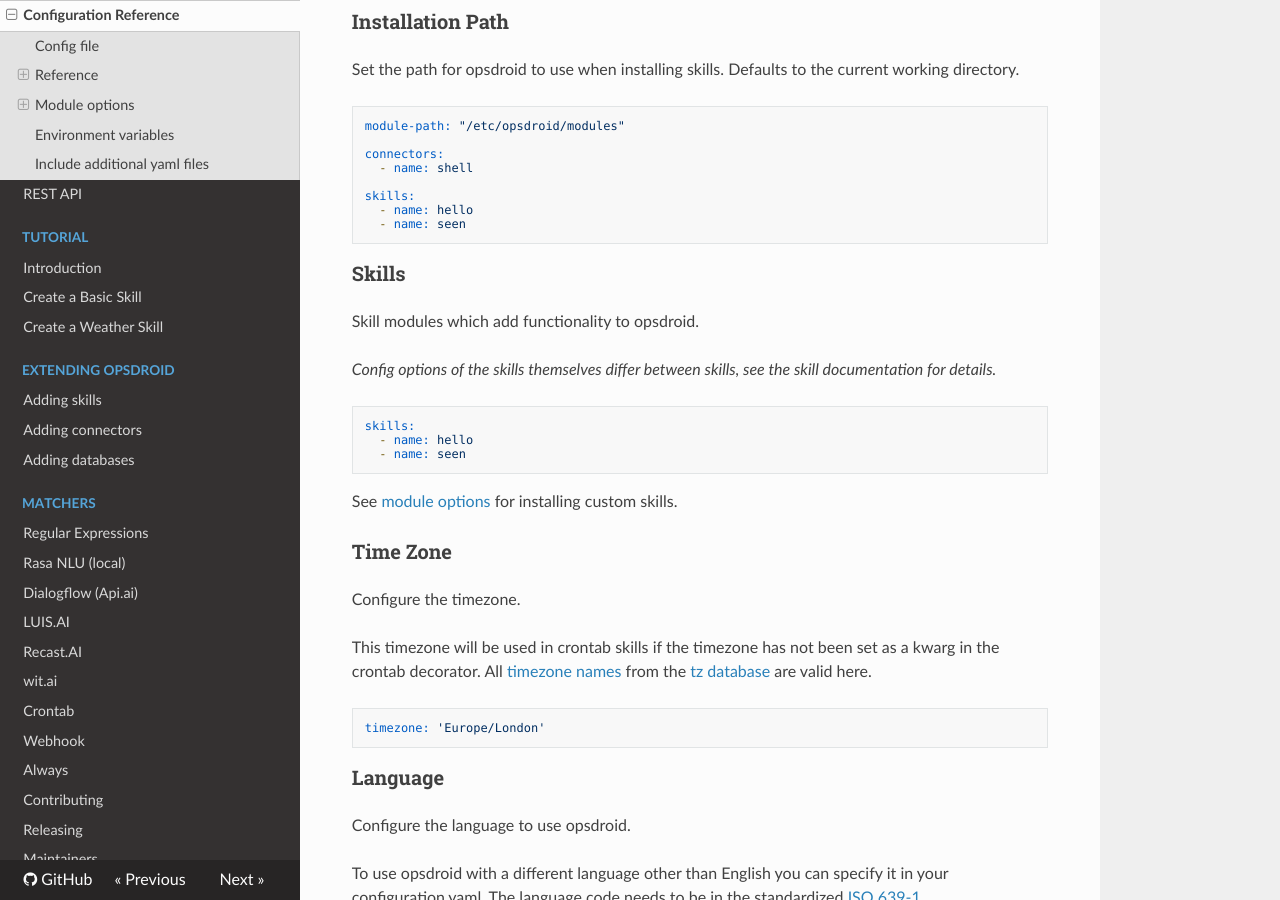
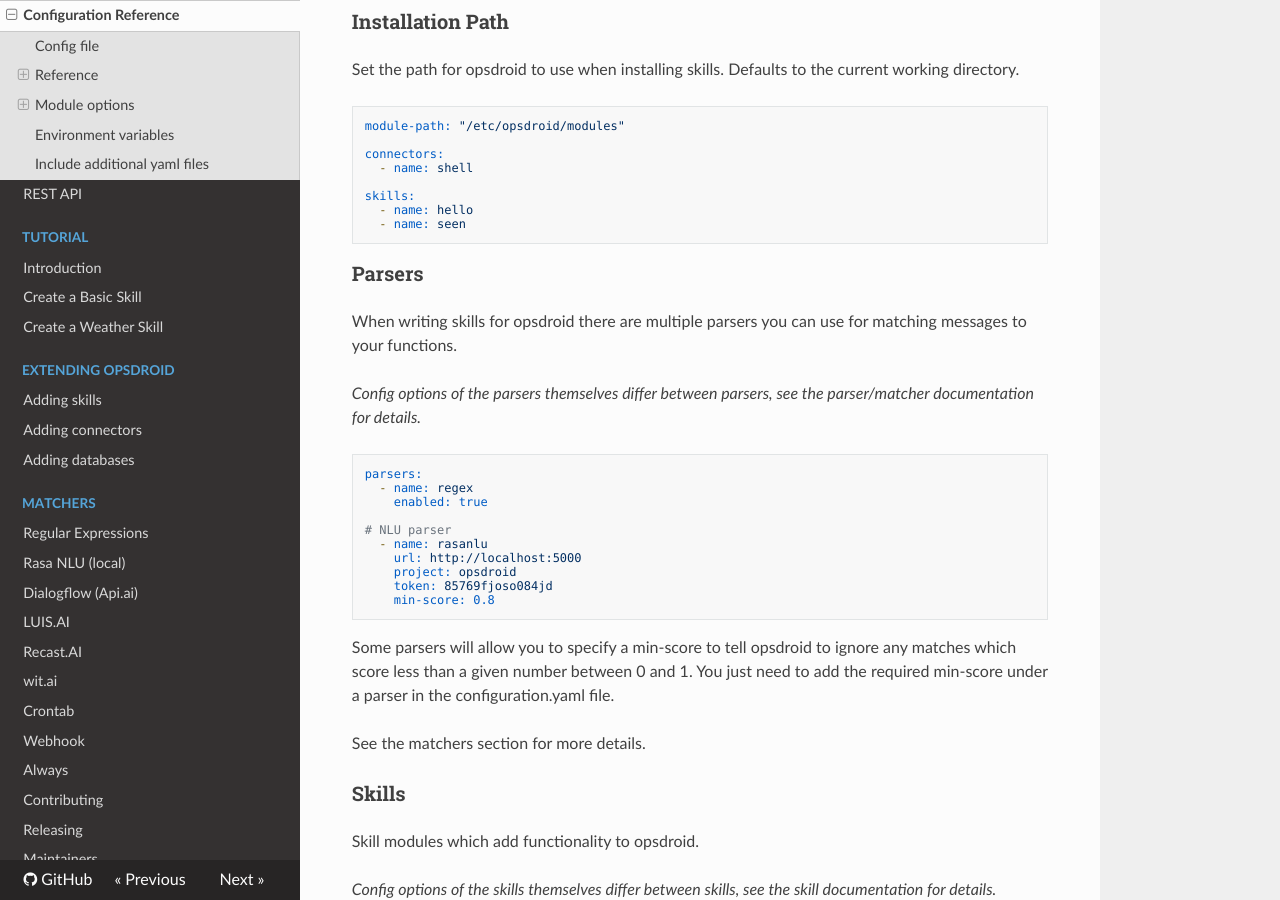
Before and after one commit to opsdroid/opsdroid, an MkDocs documentation site: the page built from docs/configuration-reference.md, in a window 1280 px wide and 900 px high, scrolled down 3622 px. Built offline with MkDocs 1.6.1, drawn with Linux system fonts in a browser that asks for light colours; nearby versions of some CDN libraries; old or Windows-style settings are respelled for this version of MkDocs.

Commit message:
Document parser configuration (https://github.com/opsdroid/opsdroid/issues/477)
    Adds a parsers section in the configuration reference.

````diff
--- a/docs/configuration-reference.md
+++ b/docs/configuration-reference.md
@@ -6,6 +6,7 @@
    - [Database Modules](#database-modules)
    - [Logging](#logging)
    - [Installation Path](#installation-path)
+   - [Parsers](#parsers)
    - [Skills](#skills)
    - [Time Zone](#time-zone)
    - [Language](#language)
@@ -179,6 +180,29 @@ skills:
   - name: seen
 ```
 
+### Parsers
+
+When writing skills for opsdroid there are multiple parsers you can use for matching messages to your functions.
+
+_Config options of the parsers themselves differ between parsers, see the parser/matcher documentation for details._
+
+```yaml
+parsers:
+  - name: regex
+    enabled: true
+
+# NLU parser
+  - name: rasanlu
+    url: http://localhost:5000
+    project: opsdroid
+    token: 85769fjoso084jd
+    min-score: 0.8
+```
+
+Some parsers will allow you to specify a min-score to tell opsdroid to ignore any matches which score less than a given number between 0 and 1. You just need to add the required min-score under a parser in the configuration.yaml file.
+
+See the matchers section for more details.
+
 ### Skills
 
 Skill modules which add functionality to opsdroid.
````
